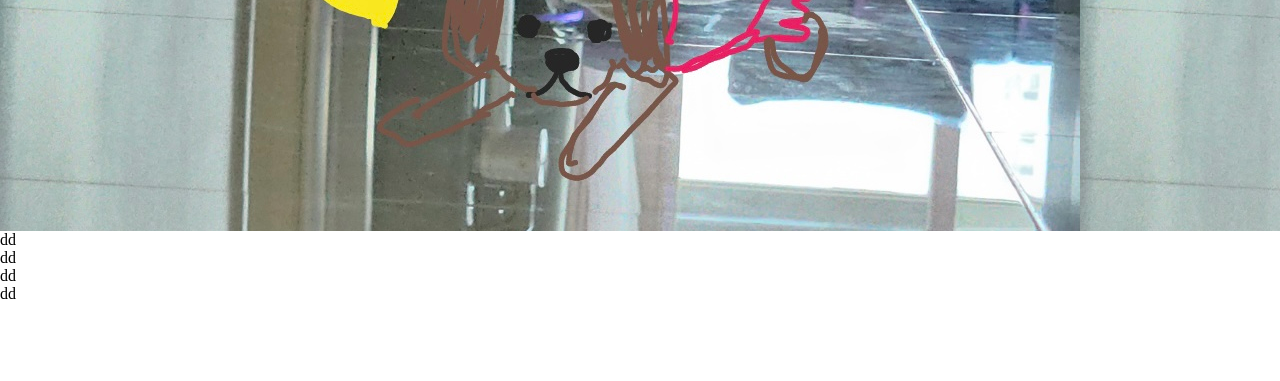
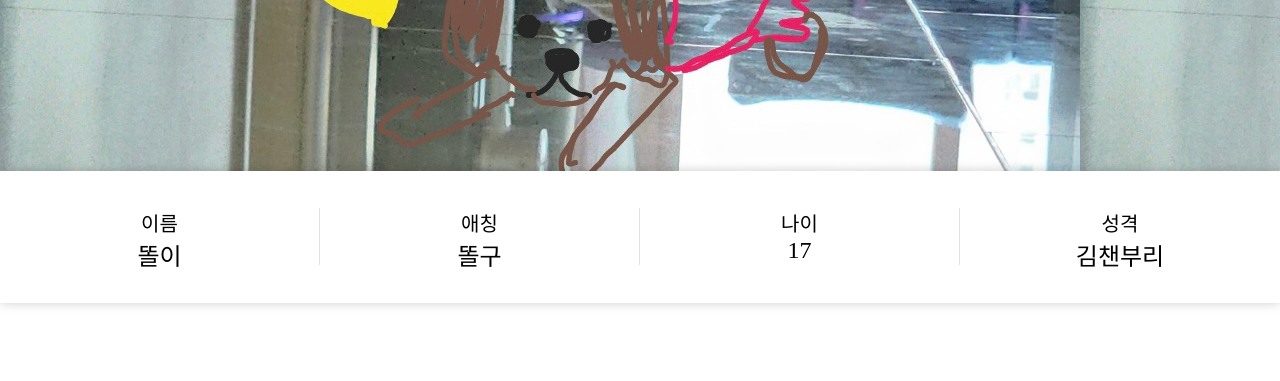
Before and after one commit to Raccoon-JK/2nd, a plain HTML site: page index2.html in a window 1280 px wide. Shown: the part 419-800 px from the top of the page. Drawn offline with Linux system fonts and the light colour scheme.

Commit message:
css 추가

```diff
--- a/index2.html
+++ b/index2.html
@@ -30,11 +30,31 @@
       </div>
       </div>
         <!-- intor end-->
-        <ul class"amount">
-          <li><div>dd</div></li>
-          <li><div>dd</div></li>
-          <li><div>dd</div></li>
-          <li><div>dd</div></li>
+        <ul class="amount">
+          <li>
+            <div>
+              <div class="contents1">이름</div>
+              <div class="result">똘이</div>
+            </div>
+          </li>
+          <li>
+            <div>
+              <div class="contents1">애칭</div>
+              <div class="result">똘구</div>
+            </div>
+          </li>
+          <li>
+            <div>
+              <div class="contents1">나이</div>
+              <div class="result">17</div>
+            </div>
+          </li>
+          <li>
+            <div>
+              <div class="contents1">성격</div>
+              <div class="result">김챈부리</div>
+            </div>
+          </li>
         </ul>
     </div>
   </body>
--- a/style2.css
+++ b/style2.css
@@ -15,6 +15,10 @@ h1 {
 .contents1{
   font-size: 20px;
   /*font-weight: lighter;*/
+}
+
+.result{
+  font-size: 24px;
 }
 
 .intro{
@@ -64,7 +68,33 @@ h1 {
 }
 
 .nav > li > a{
-  color:white;
+  color:black;
+  font-size:17px;
+}
+
+.amount{
+  position: relative;
+  top:-60px;
+  display: flex;
+  width:1280px;
+  background: white;
+  box-shadow: 0px 0px 10px rgba(0, 0, 0, 0.2);
+  margin: auto;
+}
+
+.amount > li{
+  flex: 1;
+  height: 132px;
+}
+
+.amount > li > div {
+  text-align: center;
+  margin-top: 37px;
+  height: 57px;
+}
+
+.amount > li:not(:last-child) > div{
+  border-right:1px solid #E1E1E1;
 }
 
 .intro_text{
```
